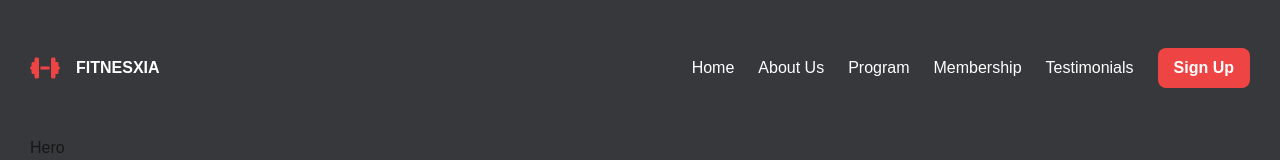
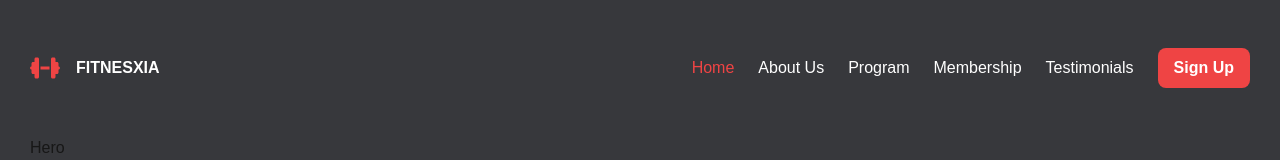
Before and after one commit to sup25/Fitnesxia, a Next.js app: page / in a window 1280 px wide. Shown: the top 160 px of the page. Built offline with nearby package versions, Linux system fonts and the light colour scheme.

Commit message:
feat:update link color

```diff
--- a/components/navbar/NavLInks/index.tsx
+++ b/components/navbar/NavLInks/index.tsx
@@ -2,6 +2,7 @@ export const NavLinks = [
   {
     title: "Home",
     href: "/",
+    path: "/",
   },
   {
     title: "About Us",
--- a/components/navbar/index.tsx
+++ b/components/navbar/index.tsx
@@ -1,10 +1,13 @@
+"use client";
 import React from "react";
 
 import { FaDumbbell } from "react-icons/fa6";
 import Button from "../button";
 import MobileMenu from "./mobile";
 import { NavLinks } from "./NavLInks";
+import { usePathname } from "next/navigation";
 const Navbar = () => {
+  const pathname = usePathname();
   return (
     <div className="w-full flex items-center justify-between py-12 ">
       <div className="flex items-center gap-4">
@@ -12,9 +15,14 @@ const Navbar = () => {
         <p className="uppercase font-semibold text-white ">Fitnesxia</p>
       </div>
       <div className="w-full justify-end  gap-6 items-center hidden lg:flex">
-        {NavLinks.map((navLinks) => (
-          <div key={navLinks.title} className="text-white">
-            {navLinks.title}
+        {NavLinks.map((navLink) => (
+          <div
+            key={navLink.title}
+            className={`${
+              pathname === navLink.path ? "text-red-500" : "text-white"
+            }`}
+          >
+            {navLink.title}
           </div>
         ))}
         <Button>Sign Up</Button>
--- a/components/navbar/mobile/index.tsx
+++ b/components/navbar/mobile/index.tsx
@@ -2,10 +2,11 @@
 import Button from "@/components/button";
 import { useState } from "react";
 import { NavLinks } from "../NavLInks";
+import { usePathname } from "next/navigation";
 
 const MobileMenu = () => {
   const [isOpen, setIsOpen] = useState(false);
-
+  const pathname = usePathname();
   const toggleMenu = () => {
     setIsOpen(!isOpen);
   };
@@ -49,15 +50,15 @@ const MobileMenu = () => {
         <div className="p-6 flex flex-col gap-6">
           {/* Navigation Items */}
           <nav className="flex flex-col gap-4">
-            {NavLinks.map((link, index) => (
-              <a
-                key={index}
-                href={link.href}
-                className="text-lg font-medium text-gray-800 hover:text-blue-600 transition-colors"
-                onClick={toggleMenu}
+            {NavLinks.map((navLink) => (
+              <div
+                key={navLink.title}
+                className={`${
+                  pathname === navLink.path ? "text-red-500" : "text-black"
+                }`}
               >
-                {link.title}
-              </a>
+                {navLink.title}
+              </div>
             ))}
           </nav>
           <Button>Sign Up</Button>
```
